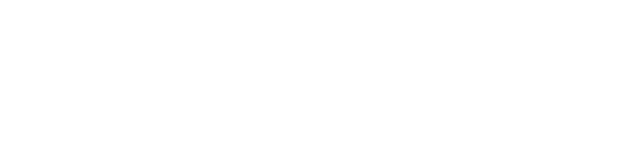
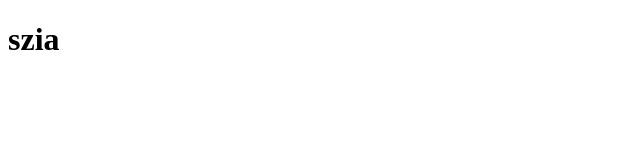
Before and after one commit to LevaiBalazs/_html_css_json_minta_, a website: page src/index.html in a window 1280 px wide. Shown: the whole page, without its empty margins (0-640 px from the left). Drawn offline with Linux system fonts and the light colour scheme.

Commit message:
minta projekt1.1

```diff
--- a/src/index.html
+++ b/src/index.html
@@ -7,6 +7,6 @@
     <link rel="stylesheet" href="">
 </head>
 <body>
-
+    <h1>szia</h1>
 </body>
 </html>
```
